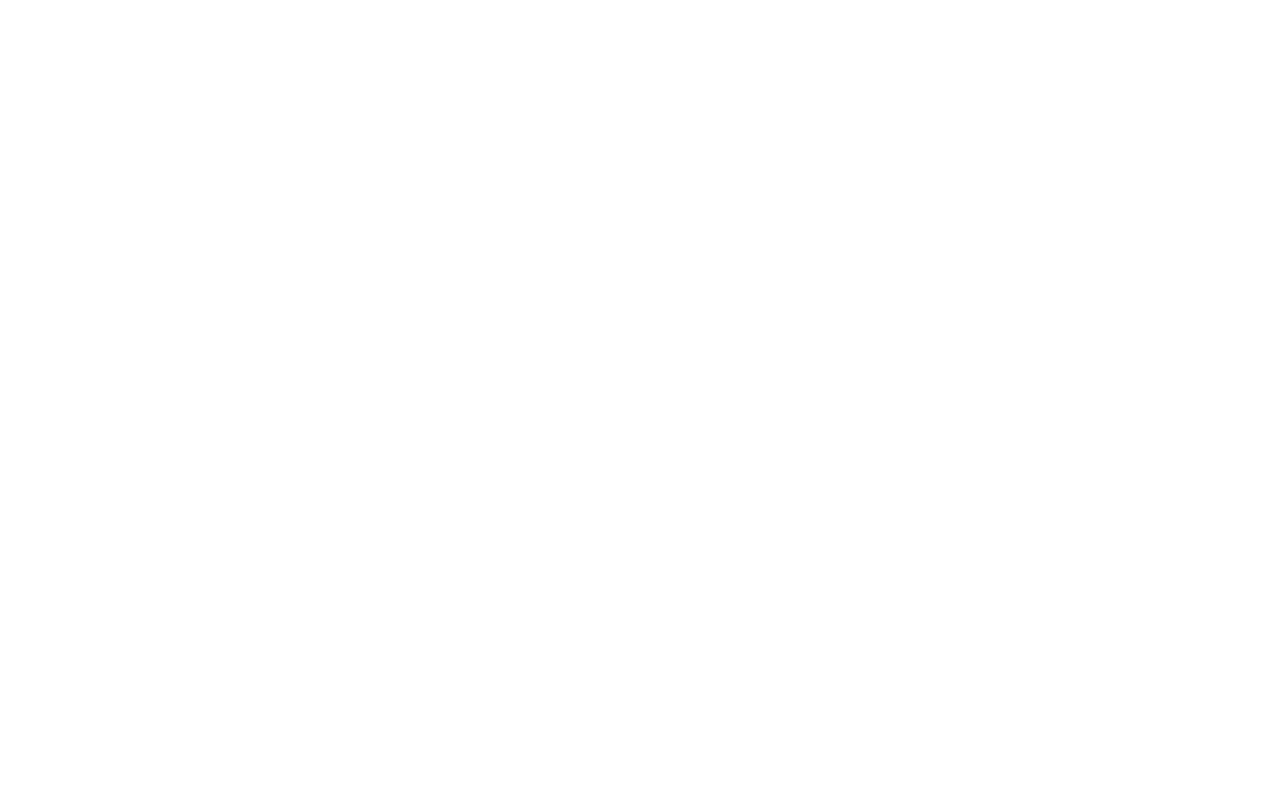
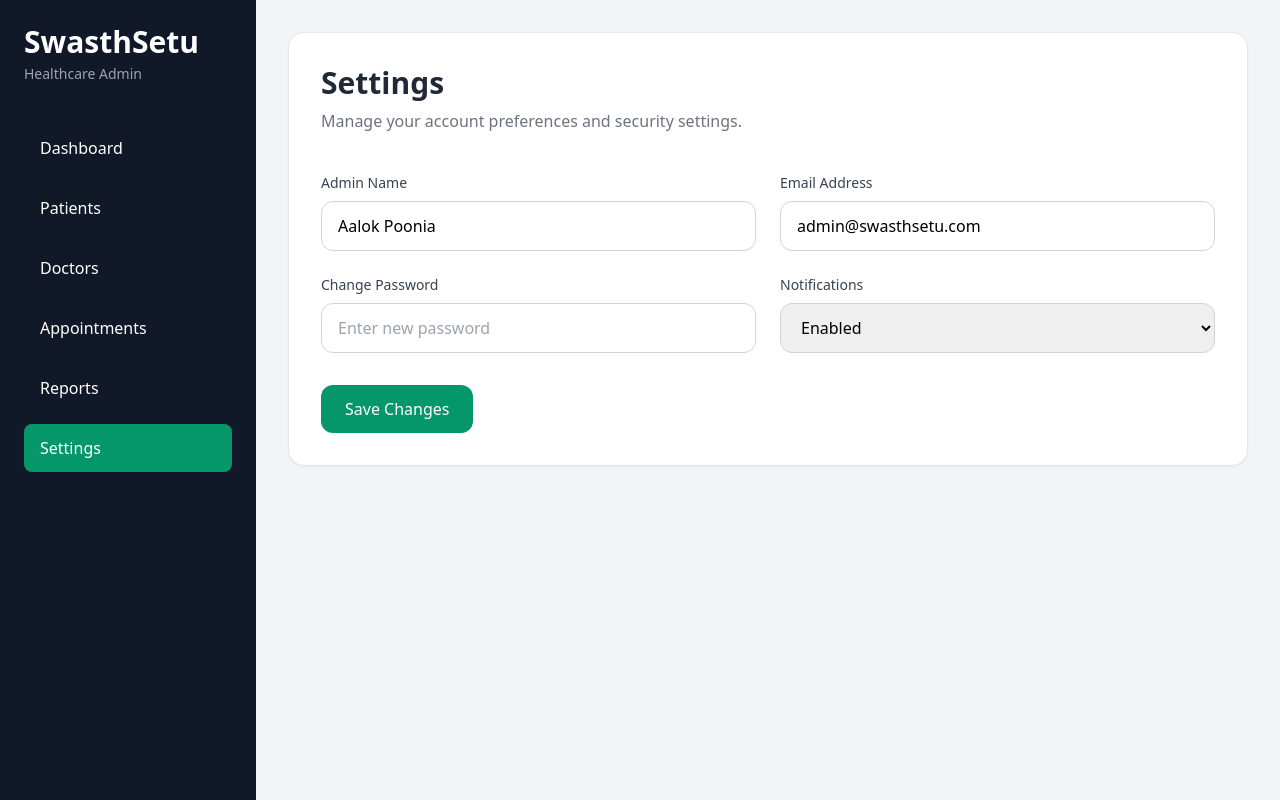
Before and after one commit to aalokpoonia/swasthsetu-admin, a React (Create React App) app: page /settings in a window 1280 px wide. Before the commit this address had no page. Built offline with nearby package versions, Linux system fonts and the light colour scheme.

Commit message:
feat: added profile and settings pages

```diff
--- a/src/App.js
+++ b/src/App.js
@@ -8,6 +8,8 @@ import Patients from './pages/Patients';
 import Doctors from './pages/Doctors';
 import Appointments from './pages/Appointments';
 import Reports from './pages/Reports';
+import Profile from "./pages/Profile";
+import Settings from "./pages/Settings";
 
 function PrivateRoute({ children }) {
   const [user, setUser] = useState(undefined);
@@ -36,6 +38,8 @@ function App() {
         <Route path="/doctors" element={<PrivateRoute><Doctors /></PrivateRoute>} />
         <Route path="/appointments" element={<PrivateRoute><Appointments /></PrivateRoute>} />
         <Route path="/reports" element={<PrivateRoute><Reports /></PrivateRoute>} />
+        <Route path="/profile" element={<Profile />} />
+        <Route path="/settings" element={<Settings />} />
       </Routes>
     </Router>
   );
--- a/src/pages/Dashboard.js
+++ b/src/pages/Dashboard.js
@@ -172,13 +172,23 @@ export default function Dashboard() {
                     <div style={{ fontSize: 11, color: "#9ca3af", marginTop: 2 }}>{user?.email}</div>
                   </div>
                   <div style={{ padding: "6px 0" }}>
-                    {["👤  My Profile", "⚙️  Settings"].map(item => (
-                      <div key={item} style={{ padding: "9px 16px", fontSize: 13, color: "#374151", cursor: "pointer" }}
-                        onMouseEnter={e => e.target.style.background = "#f9fafb"}
-                        onMouseLeave={e => e.target.style.background = "transparent"}>
-                        {item}
-                      </div>
-                    ))}
+                    <div
+  onClick={() => navigate("/profile")}
+  style={{ padding: "9px 16px", fontSize: 13, color: "#374151", cursor: "pointer" }}
+  onMouseEnter={e => e.target.style.background = "#f9fafb"}
+  onMouseLeave={e => e.target.style.background = "transparent"}
+>
+  👤 My Profile
+</div>
+
+<div
+  onClick={() => navigate("/settings")}
+  style={{ padding: "9px 16px", fontSize: 13, color: "#374151", cursor: "pointer" }}
+  onMouseEnter={e => e.target.style.background = "#f9fafb"}
+  onMouseLeave={e => e.target.style.background = "transparent"}
+>
+  ⚙️ Settings
+</div>
                     <div style={{ height: 1, background: "#e5e7eb", margin: "4px 0" }} />
                     <div style={{ padding: "9px 16px", fontSize: 13, color: "#ef4444", cursor: "pointer" }}
                       onClick={() => signOut(auth).then(() => navigate("/"))}
--- /dev/null
+++ b/src/pages/Profile.js
@@ -0,0 +1,110 @@
+import React from "react";
+
+const Profile = () => {
+  return (
+    <div className="min-h-screen bg-gray-100 flex">
+
+      {/* Sidebar */}
+      <div className="w-64 bg-[#111827] text-white p-6">
+        <h1 className="text-3xl font-bold">SwasthSetu</h1>
+        <p className="text-gray-400 text-sm mt-1">Healthcare Admin</p>
+
+        <div className="mt-10 space-y-3">
+          <button className="w-full text-left px-4 py-3 rounded-lg hover:bg-gray-800">
+            Dashboard
+          </button>
+
+          <button className="w-full text-left px-4 py-3 rounded-lg hover:bg-gray-800">
+            Patients
+          </button>
+
+          <button className="w-full text-left px-4 py-3 rounded-lg hover:bg-gray-800">
+            Doctors
+          </button>
+
+          <button className="w-full text-left px-4 py-3 rounded-lg hover:bg-gray-800">
+            Appointments
+          </button>
+
+          <button className="w-full text-left px-4 py-3 rounded-lg hover:bg-gray-800">
+            Reports
+          </button>
+
+          <button className="w-full text-left px-4 py-3 rounded-lg bg-emerald-600">
+            My Profile
+          </button>
+        </div>
+      </div>
+
+      {/* Main */}
+      <div className="flex-1 p-8">
+
+        <div className="bg-white rounded-2xl shadow-sm p-8 border border-gray-200">
+
+          <div className="flex items-center gap-6">
+
+            <div className="w-24 h-24 rounded-full bg-[#111827] text-white flex items-center justify-center text-4xl font-bold">
+              A
+            </div>
+
+            <div>
+              <h1 className="text-3xl font-bold text-gray-800">
+                Aalok Poonia
+              </h1>
+
+              <p className="text-gray-500 mt-1">
+                admin@swasthsetu.com
+              </p>
+
+              <span className="inline-block mt-3 bg-emerald-100 text-emerald-700 px-4 py-1 rounded-full text-sm font-medium">
+                Administrator
+              </span>
+            </div>
+
+          </div>
+
+          {/* Info Cards */}
+          <div className="grid grid-cols-1 md:grid-cols-3 gap-6 mt-10">
+
+            <div className="bg-gray-50 rounded-xl p-6 border border-gray-200">
+              <h3 className="text-gray-500 text-sm">Total Patients</h3>
+              <p className="text-3xl font-bold mt-2 text-gray-800">1284</p>
+            </div>
+
+            <div className="bg-gray-50 rounded-xl p-6 border border-gray-200">
+              <h3 className="text-gray-500 text-sm">Doctors Managed</h3>
+              <p className="text-3xl font-bold mt-2 text-gray-800">48</p>
+            </div>
+
+            <div className="bg-gray-50 rounded-xl p-6 border border-gray-200">
+              <h3 className="text-gray-500 text-sm">Last Login</h3>
+              <p className="text-lg font-semibold mt-2 text-gray-800">
+                Today, 8:45 PM
+              </p>
+            </div>
+
+          </div>
+
+          {/* About */}
+          <div className="mt-10">
+            <h2 className="text-2xl font-semibold text-gray-800 mb-4">
+              About Admin
+            </h2>
+
+            <div className="bg-gray-50 border border-gray-200 rounded-xl p-6">
+              <p className="text-gray-600 leading-7">
+                Responsible for managing patient records, appointments,
+                doctors, reports and overall hospital administration
+                activities within the SwasthSetu Healthcare System.
+              </p>
+            </div>
+          </div>
+
+        </div>
+
+      </div>
+    </div>
+  );
+};
+
+export default Profile;
--- /dev/null
+++ b/src/pages/Settings.js
@@ -0,0 +1,117 @@
+import React from "react";
+
+const Settings = () => {
+  return (
+    <div className="min-h-screen bg-gray-100 flex">
+
+      {/* Sidebar */}
+      <div className="w-64 bg-[#111827] text-white p-6">
+        <h1 className="text-3xl font-bold">SwasthSetu</h1>
+        <p className="text-gray-400 text-sm mt-1">
+          Healthcare Admin
+        </p>
+
+        <div className="mt-10 space-y-3">
+          <button className="w-full text-left px-4 py-3 rounded-lg hover:bg-gray-800">
+            Dashboard
+          </button>
+
+          <button className="w-full text-left px-4 py-3 rounded-lg hover:bg-gray-800">
+            Patients
+          </button>
+
+          <button className="w-full text-left px-4 py-3 rounded-lg hover:bg-gray-800">
+            Doctors
+          </button>
+
+          <button className="w-full text-left px-4 py-3 rounded-lg hover:bg-gray-800">
+            Appointments
+          </button>
+
+          <button className="w-full text-left px-4 py-3 rounded-lg hover:bg-gray-800">
+            Reports
+          </button>
+
+          <button className="w-full text-left px-4 py-3 rounded-lg bg-emerald-600">
+            Settings
+          </button>
+        </div>
+      </div>
+
+      {/* Main */}
+      <div className="flex-1 p-8">
+
+        <div className="bg-white rounded-2xl shadow-sm border border-gray-200 p-8">
+
+          <h1 className="text-3xl font-bold text-gray-800">
+            Settings
+          </h1>
+
+          <p className="text-gray-500 mt-2">
+            Manage your account preferences and security settings.
+          </p>
+
+          {/* Form */}
+          <div className="mt-10 grid grid-cols-1 md:grid-cols-2 gap-6">
+
+            <div>
+              <label className="block text-sm font-medium text-gray-700 mb-2">
+                Admin Name
+              </label>
+
+              <input
+                type="text"
+                value="Aalok Poonia"
+                className="w-full border border-gray-300 rounded-xl px-4 py-3 outline-none"
+              />
+            </div>
+
+            <div>
+              <label className="block text-sm font-medium text-gray-700 mb-2">
+                Email Address
+              </label>
+
+              <input
+                type="email"
+                value="admin@swasthsetu.com"
+                className="w-full border border-gray-300 rounded-xl px-4 py-3 outline-none"
+              />
+            </div>
+
+            <div>
+              <label className="block text-sm font-medium text-gray-700 mb-2">
+                Change Password
+              </label>
+
+              <input
+                type="password"
+                placeholder="Enter new password"
+                className="w-full border border-gray-300 rounded-xl px-4 py-3 outline-none"
+              />
+            </div>
+
+            <div>
+              <label className="block text-sm font-medium text-gray-700 mb-2">
+                Notifications
+              </label>
+
+              <select className="w-full border border-gray-300 rounded-xl px-4 py-3 outline-none">
+                <option>Enabled</option>
+                <option>Disabled</option>
+              </select>
+            </div>
+
+          </div>
+
+          <button className="mt-8 bg-emerald-600 hover:bg-emerald-700 text-white px-6 py-3 rounded-xl font-medium">
+            Save Changes
+          </button>
+
+        </div>
+
+      </div>
+    </div>
+  );
+};
+
+export default Settings;
```
